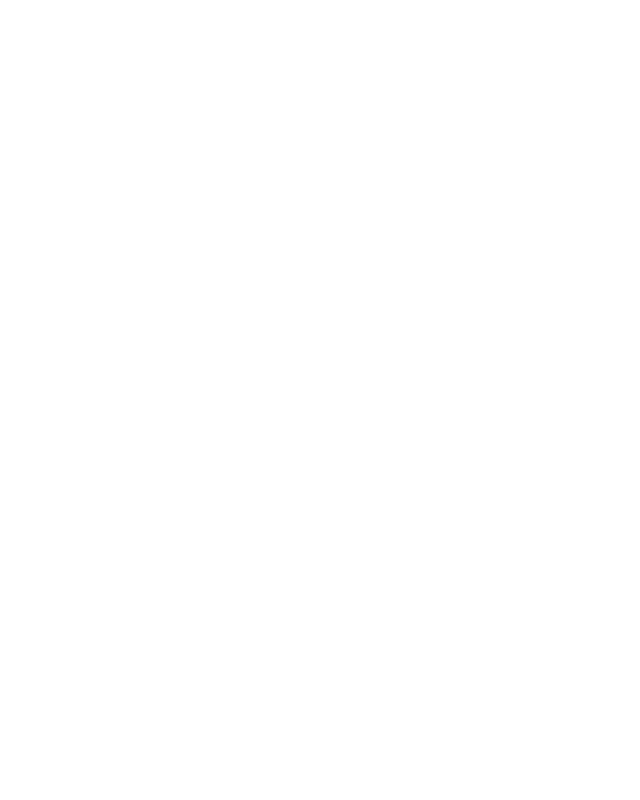
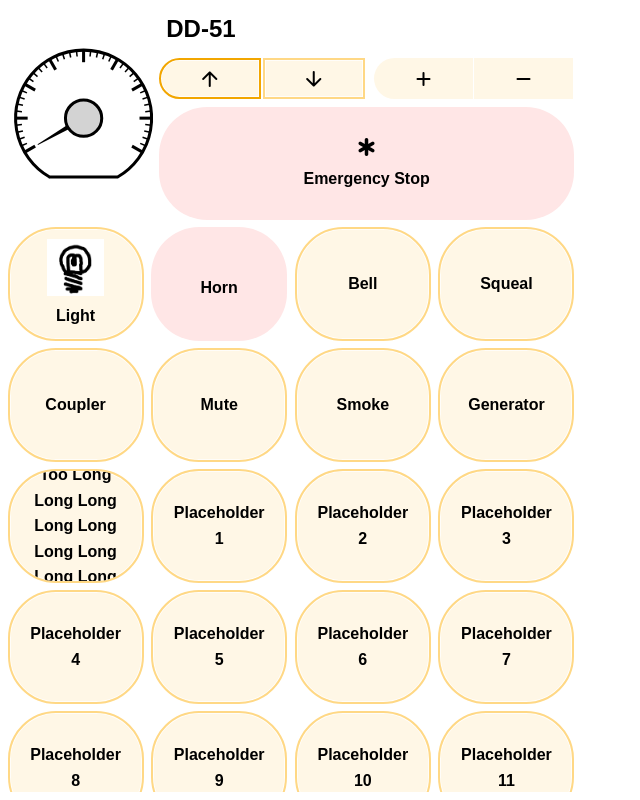
Before and after one commit to kakkun61/okdcc, a Next.js app: page / in a window 1280 px wide. Shown: the whole page, without its empty margins (0-640 px from the left). Built offline with nearby package versions, Linux system fonts and the light colour scheme.

Commit message:
スクロールとか React のエラーとか

```diff
--- a/src/app/layout.tsx
+++ b/src/app/layout.tsx
@@ -1,8 +1,9 @@
 import type { Metadata } from "next";
+import "@/components/default.css";
 
 export const metadata: Metadata = {
-  title: "Create Next App",
-  description: "Generated by create next app",
+  title: "OKDCC Web Throttle",
+  description: "Throttle control for model railway DCC",
 };
 
 export default function RootLayout({
--- a/src/app/page.tsx
+++ b/src/app/page.tsx
@@ -1,3 +1,120 @@
+import { Throttle } from "@/components/Throttle";
+import * as Dcc from "@/lib/dcc";
+import lightImage from "@/assets/light.png";
+
 export default function Home() {
-  return <></>;
+  return (
+    <Throttle
+      trainName={Dcc.createTrainName("DD-51")}
+      functionInfos={[
+        {
+          number: Dcc.createFunctionNumber(1),
+          label: "Light",
+          image: lightImage,
+          stateType: "toggle",
+        },
+        {
+          number: Dcc.createFunctionNumber(2),
+          label: "Horn",
+          stateType: "momentary",
+        },
+        {
+          number: Dcc.createFunctionNumber(3),
+          label: "Bell",
+          stateType: "toggle",
+        },
+        {
+          number: Dcc.createFunctionNumber(4),
+          label: "Squeal",
+          stateType: "toggle",
+        },
+        {
+          number: Dcc.createFunctionNumber(5),
+          label: "Coupler",
+          stateType: "toggle",
+        },
+        {
+          number: Dcc.createFunctionNumber(6),
+          label: "Mute",
+          stateType: "toggle",
+        },
+        {
+          number: Dcc.createFunctionNumber(7),
+          label: "Smoke",
+          stateType: "toggle",
+        },
+        {
+          number: Dcc.createFunctionNumber(8),
+          label: "Generator",
+          stateType: "toggle",
+        },
+        {
+          number: Dcc.createFunctionNumber(9),
+          label:
+            "Extremely Too Long Long Long Long Long Long Long Long Long Long Name",
+          stateType: "toggle",
+        },
+        {
+          number: Dcc.createFunctionNumber(10),
+          label: "Placeholder 1",
+          stateType: "toggle",
+        },
+        {
+          number: Dcc.createFunctionNumber(11),
+          label: "Placeholder 2",
+          stateType: "toggle",
+        },
+        {
+          number: Dcc.createFunctionNumber(12),
+          label: "Placeholder 3",
+          stateType: "toggle",
+        },
+        {
+          number: Dcc.createFunctionNumber(13),
+          label: "Placeholder 4",
+          stateType: "toggle",
+        },
+        {
+          number: Dcc.createFunctionNumber(14),
+          label: "Placeholder 5",
+          stateType: "toggle",
+        },
+        {
+          number: Dcc.createFunctionNumber(15),
+          label: "Placeholder 6",
+          stateType: "toggle",
+        },
+        {
+          number: Dcc.createFunctionNumber(16),
+          label: "Placeholder 7",
+          stateType: "toggle",
+        },
+        {
+          number: Dcc.createFunctionNumber(17),
+          label: "Placeholder 8",
+          stateType: "toggle",
+        },
+        {
+          number: Dcc.createFunctionNumber(18),
+          label: "Placeholder 9",
+          stateType: "toggle",
+        },
+        {
+          number: Dcc.createFunctionNumber(19),
+          label: "Placeholder 10",
+          stateType: "toggle",
+        },
+        {
+          number: Dcc.createFunctionNumber(20),
+          label: "Placeholder 11",
+          stateType: "toggle",
+        },
+        {
+          number: Dcc.createFunctionNumber(21),
+          label: "Placeholder 12",
+          stateType: "toggle",
+        },
+      ]}
+    ></Throttle>
+  );
 }
--- a/src/components/Throttle.tsx
+++ b/src/components/Throttle.tsx
@@ -13,10 +13,12 @@
 import { Button as RadioButtonGroupButton } from "./RadioButtonGroup/Button";
 import { FunctionInfo, mmToPx } from "./lib";
 import { ToggleButton } from "./ToggleButton";
+import { JSX } from "react";
 
 export interface ThrottleProps {
   trainName: Dcc.TrainName;
   functionInfos: FunctionInfo[];
+  style?: string;
   onClickSpeedUp?: () => void;
   onClickSpeedDown?: () => void;
   onClickForward?: () => void;
@@ -28,6 +30,7 @@
 export const Throttle = ({
   functionInfos,
   trainName,
+  style,
   onClickSpeedUp,
   onClickSpeedDown,
   onClickForward,
@@ -48,18 +51,26 @@
         <div className="train-name">{trainName}</div>
         <div className="speed-and-direction">
           <RadioButtonGroup selected="forward" style="flex: 1 1 auto;">
-            <RadioButtonGroupButton id="forward" onClick={onClickForward}>
+            <RadioButtonGroupButton
+              key="forward"
+              id="forward"
+              onClick={onClickForward}
+            >
               <span className="material-symbols-rounded">arrow_upward</span>
             </RadioButtonGroupButton>
-            <RadioButtonGroupButton id="backward" onClick={onClickBackward}>
+            <RadioButtonGroupButton
+              key="backward"
+              id="backward"
+              onClick={onClickBackward}
+            >
               <span className="material-symbols-rounded">arrow_downward</span>
             </RadioButtonGroupButton>
           </RadioButtonGroup>
           <ButtonGroup style="flex: 1 1 auto;">
-            <ButtonGroupButton onClick={onClickSpeedUp}>
+            <ButtonGroupButton key="speed-up" onClick={onClickSpeedUp}>
               <span className="material-symbols-rounded">add</span>
             </ButtonGroupButton>
-            <ButtonGroupButton onClick={onClickSpeedDown}>
+            <ButtonGroupButton key="speed-down" onClick={onClickSpeedDown}>
               <span className="material-symbols-rounded">remove</span>
             </ButtonGroupButton>
           </ButtonGroup>
@@ -111,7 +122,7 @@
           const style = "height: 30mm; flex-direction: column;";
           if (info.stateType === "toggle") {
             return (
-              <ToggleButton style={style}>
+              <ToggleButton key={info.number} style={style}>
                 {imageDiv}
                 <div className="function-button-label">{info.label}</div>
               </ToggleButton>
@@ -120,6 +131,7 @@
           if (info.stateType === "momentary") {
             return (
               <Button
+                key={info.number}
                 onClick={() => onClickFunctionButton?.(info)}
                 style={style}
               >
@@ -132,12 +144,17 @@
       </div>
       <style jsx>{`
         .throttle {
+          display: flex;
+          flex-direction: column;
           max-width: 150mm;
+          height: 100%;
+          overflow: hidden;
         }
 
         .meters {
           --meters-height: 40mm;
           --first-column-width: var(--meters-height);
+          flex: 0 0 auto;
           display: grid;
           grid-template-columns: var(--first-column-width) 1fr;
           grid-template-rows: 1fr auto auto;
@@ -165,11 +182,14 @@
         }
 
         .function-buttons {
+          flex: 0 1 auto;
           margin-top: var(--gap-medium);
           display: grid;
           grid-template-columns: repeat(auto-fit, minmax(120px, 1fr));
           row-gap: var(--gap-medium);
           column-gap: var(--gap-medium);
+          overflow-y: auto;
+          overscroll-behavior: contain;
         }
 
         .function-button {
@@ -188,6 +208,7 @@
           text-overflow: ellipsis;
         }
       `}</style>
+      <style jsx>{`.throttle { ${style} }`}</style>
     </div>
   );
 };
--- a/src/components/default.css
+++ b/src/components/default.css
@@ -1,5 +1,14 @@
 @import "./variables.css";
 
+html {
+  margin: 0;
+  padding: 0;
+}
+
 body {
+  height: 100vh;
   font-family: var(--font-family);
+  margin: 0;
+  padding: var(--gap-medium);
+  box-sizing: border-box;
 }
--- a/src/components/lib.ts
+++ b/src/components/lib.ts
@@ -103,8 +103,10 @@
       background-color: var(--button-background-color-active);
     }
 
-    button:hover:not(:disabled) {
-      background-color: var(--button-background-color-hover);
+    @media (hover: hover) {
+      button:hover:not(:disabled) {
+        background-color: var(--button-background-color-hover);
+      }
     }
 
     button:active:not(:disabled) {
```
Also changed, not shown: .cspell.yaml, 1 other file (tests, documents, lock files or other folders).
